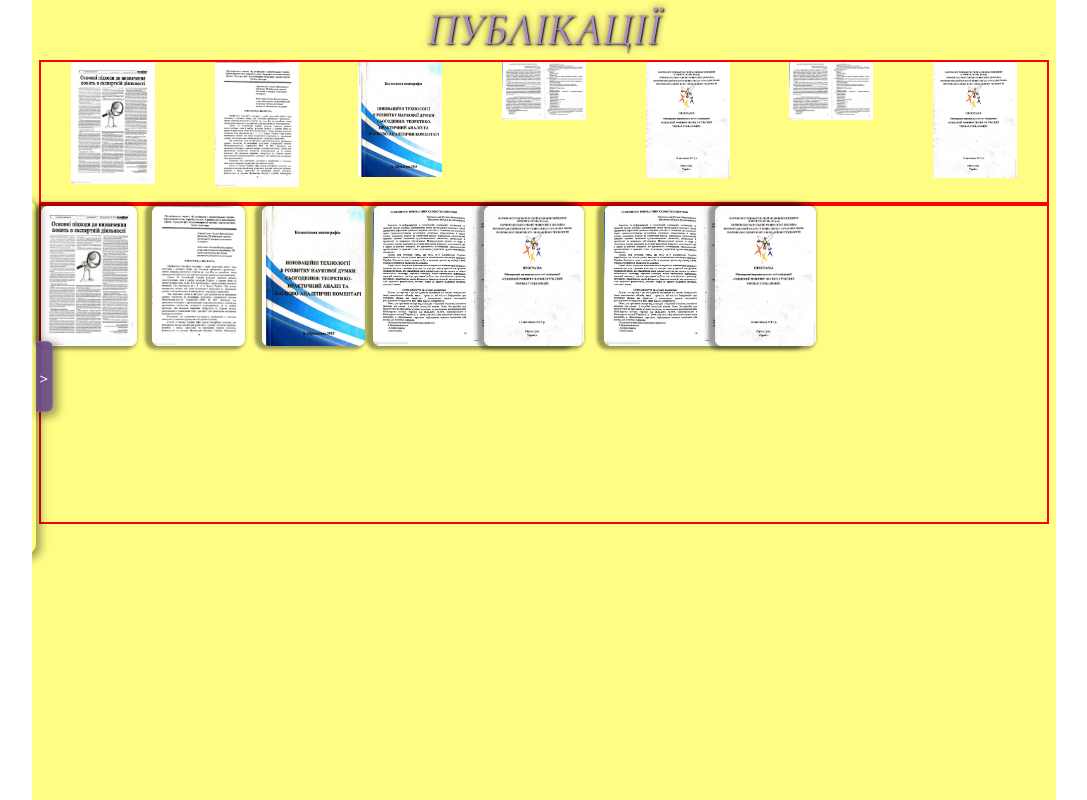
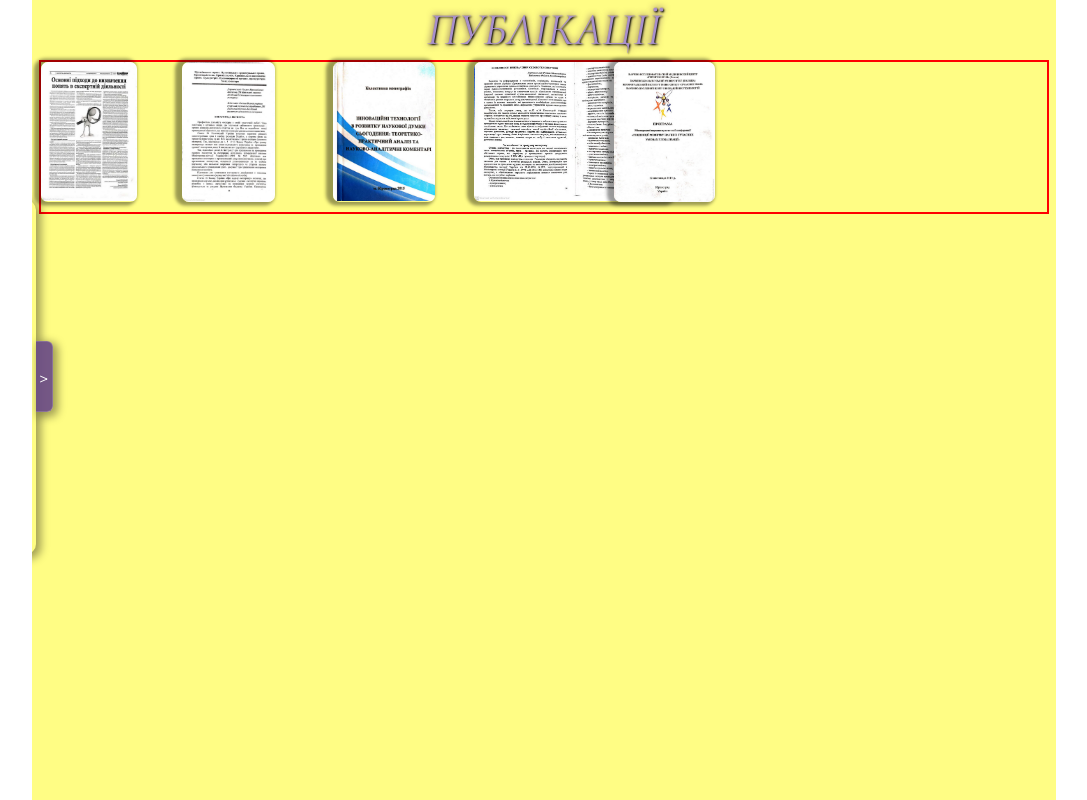
Before and after one commit to Pasha147/LawUkr, an Angular app in the folder Lawukr/: page /publications in a window 1280 px wide. Shown: the whole page, without its empty margins (96-1183 px from the left). Built offline with nearby package versions, Linux system fonts and the light colour scheme.

Commit message:
The publication pict bar

```diff
--- a/Lawukr/src/app/publications/publications.component.html
+++ b/Lawukr/src/app/publications/publications.component.html
@@ -2,6 +2,7 @@
   <header>
     <h1>Публікації</h1>
   </header>
+  <!--
   <article class="artPict">
     <div
       (click)="clickPict(item.url)"
@@ -13,16 +14,19 @@
       <img src="{{ item.url }}" alt="img" />
     </div>
   </article>
-  <article class="artPict1">
+  -->
+  <article class="art1">
+    <div class="artPict1">
       <div
         *ngFor="let item of this.pubPict1"
         (click)="clickPict1(item.url)"
         class="pict"
-      [style.left]="item.show === 'small' ? item.left : '0'"
+        [style.left]="item.show === 'small' ? item.left : ''"
         [class.pict_cur]="item.show === 'cur'"
       >
         <img src="{{ item.url }}" alt="img" />
       </div>
+    </div>
   </article>
   <article class="artPublic"></article>
 </div>
--- a/Lawukr/src/app/publications/publications.component.scss
+++ b/Lawukr/src/app/publications/publications.component.scss
@@ -5,6 +5,7 @@
   width: 100%;
   min-height: 100vh;
   padding: 0.5rem;
+  overflow-x: hidden;
 
   header {
     margin-bottom: 0.5rem;
@@ -15,42 +16,47 @@
       text-shadow: 1px 1px 2px black, 0 0 0.5rem rgb(75, 35, 78);
     }
   }
-  article {
-    width: 100%;
-    flex: 1 1 auto;
-  }
-
+  .art1 {
     .artPict1 {
+      // overflow-x: hidden;
+      height: fit-content;
+      $h: 11rem;
       position: relative;
       width: 100%;
-    height: 40vh;
+
+      height: $h;
+      // height: auto;
       border: 2px solid red;
       .pict {
         position: absolute;
         top: 0;
-
-      height: 10rem;
-      width: 6rem;
-
-      transition: all 0.5s ease-in-out;
-      //   object-fit: cover;
+        //   border: 2px solid red;
+        transition: all 0.6s ease-in-out;
 
         img {
-        height: 100%;
+          transition: all 1s ease-in-out;
+          height: -1rem + $h;
+          object-fit: scale-down;
           border-radius: 0.5rem;
           box-shadow: -0.25rem 0rem 0.25rem 0.25rem rgba(0, 0, 0, 0.397);
+          max-width: 95vw;
         }
       }
       .pict_cur {
-      top: 0%;
+        top: 20%;
         left: 0;
-      width: 100%;
-      //   height: 24rem;
-      border: red 2px solid;
         z-index: 2;
+        //   height: auto;
+        width: 95vw;
+
+        //   border: rgb(4, 0, 255) 2px solid;
         img {
-        height: auto;
-        width: 100%;
+          // border: rgb(255, 0, 179) 2px solid;
+          height: 80vh;
+          border-radius: 0;
+          box-shadow: none;
+          // box-shadow: 0rem 0rem 0rem 0rem rgba(0, 0, 0, 0);
+        }
       }
     }
   }
--- a/Lawukr/src/assets/app_data.ts
+++ b/Lawukr/src/assets/app_data.ts
@@ -107,6 +107,4 @@ export const publicPict: string[] = [
   './assets/public/3.jpg',
   './assets/public/4.jpg',
   './assets/public/5.jpg',
-  './assets/public/4.jpg',
-  './assets/public/5.jpg',
 ];
```
Lines whose indentation alone changed are shown as unchanged.
